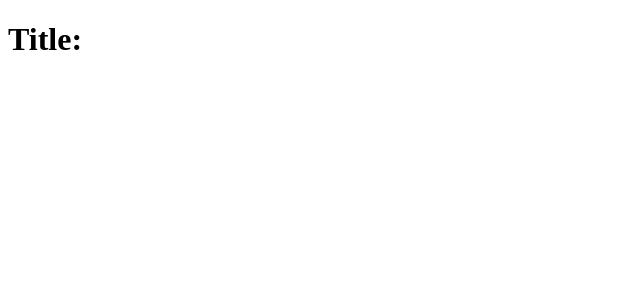
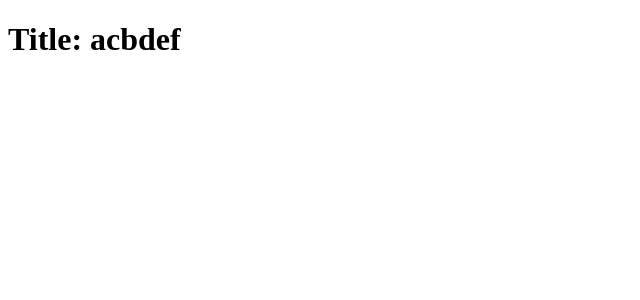
Before and after one commit to adevkota/react-fundamental, a React (Create React App) app: page / in a window 1280 px wide. Shown: the top 300 px of the page, without its empty margins (0-640 px from the left). Built offline with nearby package versions, Linux system fonts and the light colour scheme.

Commit message:
custom validation does work but it only shows in browser and not in console - ie proptype is a run time validation and not build time

```diff
--- a/src/App.js
+++ b/src/App.js
@@ -5,7 +5,7 @@ class App extends React.Component{
 
   render() {
 
-    return <Title/>
+    return <Title text="acbdef"/>
   }
 }
 
@@ -14,11 +14,16 @@ const Title = (props) => {
 }
 
 Title.propTypes = {
-  text: PropTypes.string.isRequired
+  text(props, propName, componentName) {
+    if(!(propName in props)) {
+      return new Error(`missing ${propName}`)
+    }
+
+    if(props[propName].length < 6 ) {
+      return new Error (`${propName} was too short`)
+    }
+  }
 }
 
-// Title.defaultProps = {
-//   text: "abc"
-// }
 
 export default App;
```
